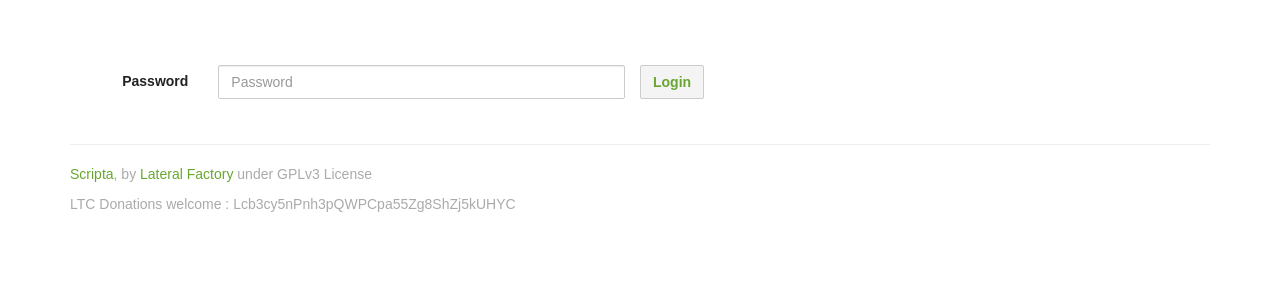
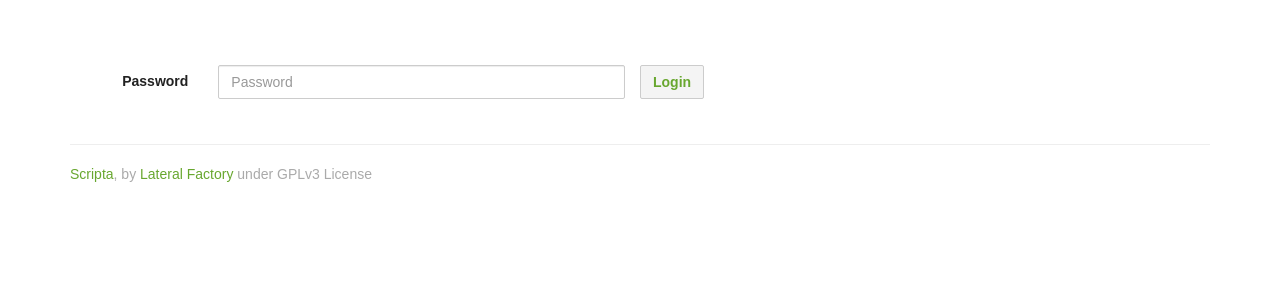
Before and after one commit to scriptamining/scripta, a PHP site: page /login.php in a window 1280 px wide. Shown: the part 145-445 px from the top of the page. Run offline with PHP 8.4, Linux system fonts and the light colour scheme; some libraries are stand-ins or nearby versions; some web fonts are replaced.

Commit message:
remove donations

```diff
--- a/var/www/index.php
+++ b/var/www/index.php
@@ -89,7 +89,7 @@ if ( !isset($_SESSION['_logged_']) || $_SESSION['_logged_'] === false ) {
         </span>
         <a href='http://www.lateralfactory.com/scripta/'>Scripta</a>, by <a href='http://www.lateralfactory.com'>Lateral Factory</a> under GPLv3 License
       </p>
-LTC Donations welcome : Lcb3cy5nPnh3pQWPCpa55Zg8ShZj5kUHYC
+<!-- LTC Donations welcome : Lcb3cy5nPnh3pQWPCpa55Zg8ShZj5kUHYC -->
     </div>
   </footer>
   <script src="js/alertify.min.js"></script>
--- a/var/www/login.php
+++ b/var/www/login.php
@@ -73,7 +73,7 @@ if ( isset($_SESSION['_logged_']) and ($_SESSION['_logged_'] === true) )  {
       <p>
         <a href='http://http://www.lateralfactory.com/scripta/'>Scripta</a>, by <a href='http://www.lateralfactory.com'>Lateral Factory</a> under GPLv3 License
       </p>
-LTC Donations welcome : Lcb3cy5nPnh3pQWPCpa55Zg8ShZj5kUHYC
+<!-- LTC Donations welcome : Lcb3cy5nPnh3pQWPCpa55Zg8ShZj5kUHYC -->
     </div>
   </footer>
   <script src="js/alertify.min.js"></script>
--- a/var/www/partials/settings.html
+++ b/var/www/partials/settings.html
@@ -140,7 +140,7 @@
       </div>
     </div>
   </fieldset>
-
+ <!--
     <h3>Donate</h3>
     <fieldset>
 		<div class="form-group">
@@ -163,7 +163,7 @@
 		  </div>
 		</div>
 	</fieldset>
-
+ -->
   <fieldset ng-show="settings.alertEnable">
     <h3>E-mail alerts</h3>
     <div class="form-group">
```
Also changed, not shown: 1 other file.
